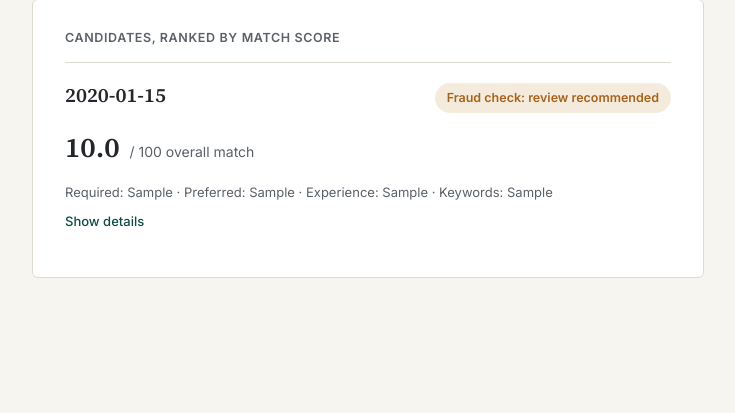
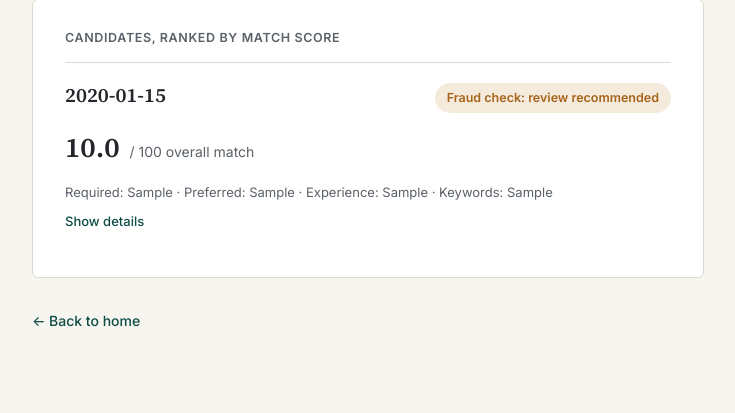
Before and after one commit to abhineshreddyalmawar/recruiteai-prototype, a Flask app: template templates/index.html in a window 1280 px wide. Shown: the part 570-983 px from the top of the page, without its empty margins (272-1007 px from the left). Before the commit the page ends 848 px from the top, so only its background shows below. Run offline with Flask 3, Linux system fonts and the light colour scheme; the template is opened without the code that fills it: most values are stand-ins (such as "Sample title", 1, 10 or a date in 2020).

Commit message:
Add back-to-home link on results page for easier navigation

```diff
--- a/templates/index.html
+++ b/templates/index.html
@@ -112,6 +112,9 @@
     {% endfor %}
   </div>
   {% endif %}
+  {% if results %}
+  <a href="/" style="display: inline-block; margin-top: 8px; font-size: 14px; color: var(--teal); text-decoration: none; font-weight: 500;">&larr; Back to home</a>
+  {% endif %}
 </div>
 
 <script>
```
